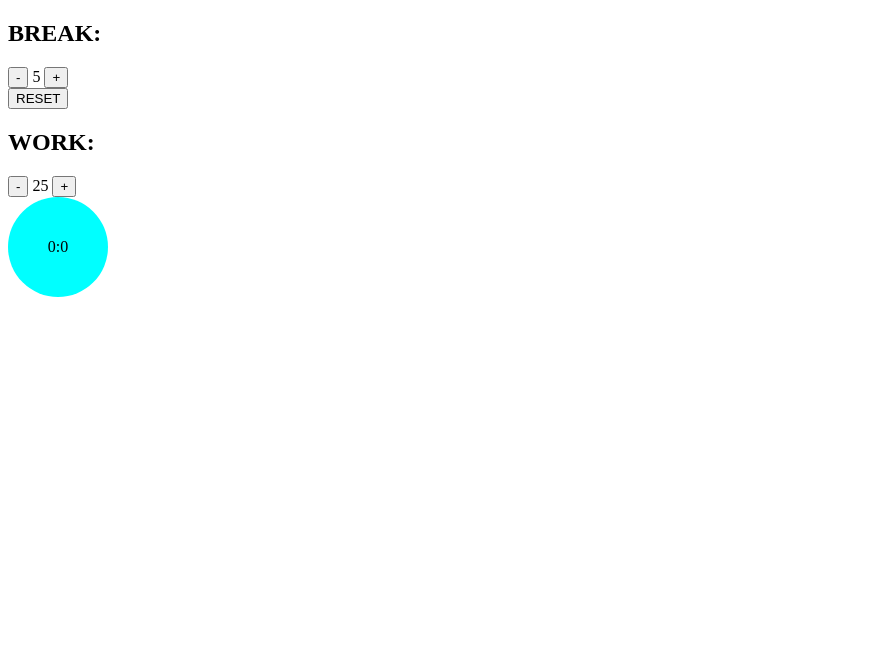
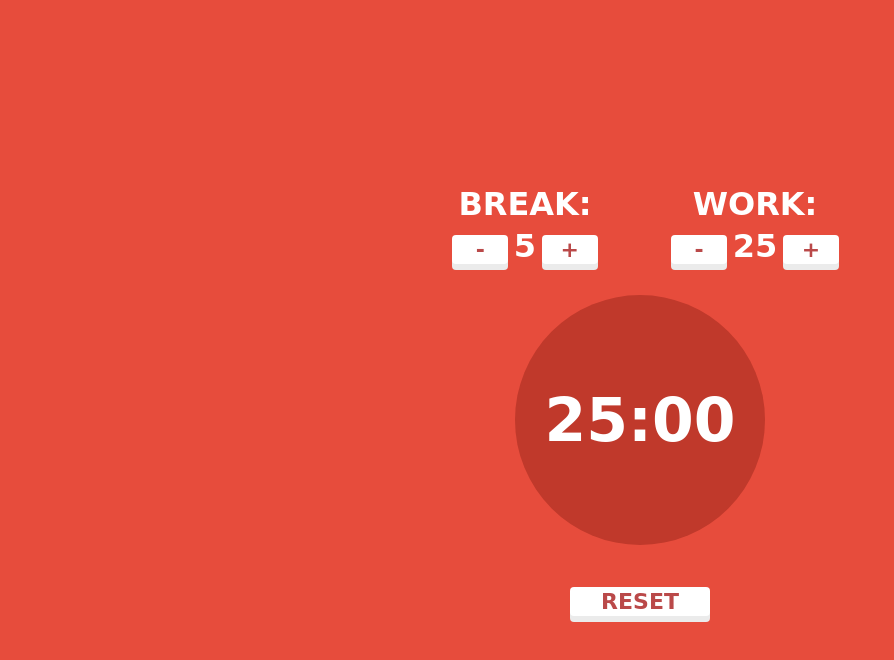
Before and after one commit to denyshutsal/pomodoro-clock, a plain HTML site: page index.html in a window 1280 px wide. Both pictures are taken after a click on the button "RESET". Shown: the whole page, without its empty margins (0-894 px from the left). Drawn offline with Linux system fonts and the light colour scheme; a web font is replaced by a local one.

Commit message:
beta version

```diff
--- a/index.html
+++ b/index.html
@@ -5,28 +5,34 @@
     <meta name="viewport" content="width=device-width, initial-scale=1.0" />
     <script src="main.js" defer></script>
     <link rel="stylesheet" href="style.css" />
+    <link rel="preconnect" href="https://fonts.googleapis.com" />
+    <link rel="preconnect" href="https://fonts.gstatic.com" crossorigin />
+    <link
+      href="https://fonts.googleapis.com/css2?family=Delius+Unicase:wght@700&display=swap"
+      rel="stylesheet"
+    />
     <title>Assignment - Pomodoro Clock</title>
   </head>
   <body>
     <div class="container">
-      <div class="buttonsSection">
+      <div class="buttons-section">
         <div class="btn1">
-          <h2>BREAK:</h2>
-          <button class="breakBtnMinus btn" type="button">-</button>
-          <span class="breakTime">5</span>
-          <button class="breakBtnPlus btn" type="button">+</button>
-        </div>
-        <div class="resetSection">
-          <button class="resetTimerBtn" type="button">RESET</button>
+          <h1>BREAK:</h1>
+          <button class="break-btn-minus btn" type="button">-</button>
+          <span class="break-time">5</span>
+          <button class="break-btn-plus btn" type="button">+</button>
         </div>
         <div class="btn2">
-          <h2>WORK:</h2>
-          <button class="workBtnMinus btn" type="button">-</button>
-          <span class="workTime">25</span>
-          <button class="workBtnPlus btn" type="button">+</button>
+          <h1>WORK:</h1>
+          <button class="work-btn-minus btn" type="button">-</button>
+          <span class="work-time">25</span>
+          <button class="work-btn-plus btn" type="button">+</button>
         </div>
       </div>
-      <div class="circle"><span class="timer">0:0</span></div>
+      <div class="circle"><span class="timer">25:00</span></div>
+      <div class="reset-section">
+        <button class="reset-timer-btn btn" type="button">RESET</button>
+      </div>
     </div>
   </body>
 </html>
--- a/main.js
+++ b/main.js
@@ -1,31 +1,36 @@
 "use script";
 
-const breakBtnMinus = document.querySelector(".breakBtnMinus");
-const breakBtnPlus = document.querySelector(".breakBtnPlus");
-const workBtnMinus = document.querySelector(".workBtnMinus");
-const workBtnPlus = document.querySelector(".workBtnPlus");
-const workTime = document.querySelector(".workTime");
+// raname functions!----------------------------------
 
-const resetTimerBtn = document.querySelector(".resetTimerBtn");
+const breakBtnMinus = document.querySelector(".break-btn-minus");
+const breakBtnPlus = document.querySelector(".break-btn-plus");
+const workBtnMinus = document.querySelector(".work-btn-minus");
+const workBtnPlus = document.querySelector(".work-btn-plus");
+const workTime = document.querySelector(".work-time");
+
+const resetTimerBtn = document.querySelector(".reset-timer-btn");
 const startTimerBtn = document.querySelector(".circle");
 const timer = document.querySelector(".timer");
 
-let workStartMin = 0;
+let start = 25;
+let workStartMin = 25;
 let workStartSec = 0;
-let endMin = 25;
+let endMin = 0;
 
 // variable to store our intervalID
 let nIntervId;
 
 startTimerBtn.addEventListener("click", changeColor);
-resetTimerBtn.addEventListener("click", stopTextColor);
+resetTimerBtn.addEventListener("click", resetTimer);
 workBtnMinus.addEventListener("click", function () {
-  endMin--;
-  workTime.innerHTML = endMin;
+  start--;
+  workTime.innerHTML = start;
+  workStartMin = start;
 });
 workBtnPlus.addEventListener("click", function () {
-  endMin++;
-  workTime.innerHTML = endMin;
+  start++;
+  workTime.innerHTML = start;
+  workStartMin = start;
 });
 
 function changeColor() {
@@ -36,25 +41,37 @@ function changeColor() {
 }
 
 function flashText() {
-  checkTime();
+  if (workStartMin === endMin && workStartSec === 0) {
+    stopTextColor();
+    return;
+  }
+
+  if (workStartSec === 0) {
+    workStartMin--;
+    workStartSec = 59;
+  }
+
+  startTimerBtn.classList.toggle("ripples");
   timer.innerHTML = `${workStartMin}:${workStartSec}`;
-  workStartSec++;
+  workStartSec--;
 }
 
 function stopTextColor() {
   clearInterval(nIntervId);
   // release our intervalID from the variable
   nIntervId = null;
-  workStartMin = 0;
+  startTimerBtn.classList.remove("ripples");
+  workStartMin = start;
   workStartSec = 0;
-  timer.innerHTML = `${workStartMin}:${workStartSec}`;
+  timer.innerHTML = "00:00";
 }
 
-function checkTime() {
-  if (workStartMin === endMin) {
-    stopTextColor();
-  } else if (workStartSec === 60) {
-    workStartMin++;
-    workStartSec = 0;
-  }
+function resetTimer() {
+  clearInterval(nIntervId);
+  // release our intervalID from the variable
+  nIntervId = null;
+  startTimerBtn.classList.remove("ripples");
+  workStartMin = start;
+  workStartSec = 0;
+  timer.innerHTML = `${workStartMin}:${workStartSec}0`;
 }
--- a/style.css
+++ b/style.css
@@ -1,11 +1,93 @@
+* {
+  margin: 0;
+  padding: 0;
+  box-sizing: border-box;
+}
+
+body {
+  display: flex;
+  flex-direction: row;
+  align-items: center;
+  justify-content: center;
+  height: 100vh;
+  background-color: #e74c3c;
+  color: #fff;
+  font-family: "Delius Unicase", cursive;
+  font-weight: 700;
+}
+
+.container {
+  width: 70%;
+  display: flex;
+  flex-direction: column;
+  align-items: center;
+  justify-content: center;
+  gap: 30px;
+}
+
+.buttons-section {
+  width: 400px;
+  display: flex;
+  flex-direction: row;
+  align-items: center;
+  justify-content: space-between;
+  gap: 60px;
+}
+
 .circle {
   display: flex;
   flex-direction: row;
   align-items: center;
   justify-content: center;
-  width: 100px;
-  height: 100px;
-  background-color: aqua;
+  width: 250px;
+  height: 250px;
+  background-color: #c0392b;
   border-radius: 50%;
   cursor: pointer;
+  transition: all 0.2s ease-in-out;
 }
+
+.timer {
+  font-size: 60px;
+}
+
+.ripples {
+  transform: scale(1.1);
+}
+
+.btn {
+  cursor: pointer;
+  border: none;
+  margin: 12px 0px 0px;
+  padding: 0px 15px;
+  border-radius: 4px;
+  box-shadow: #ebebeb 0px 6px 0px;
+  font-family: inherit;
+  font-size: 22px;
+  font-weight: inherit;
+  height: 29px;
+  color: #ba4949;
+  font-weight: bold;
+  width: 56px;
+  background-color: white;
+  transition: color 0.5s ease-in-out 0s;
+}
+
+.btn1,
+.btn2 {
+  width: 180px;
+  text-align: center;
+}
+
+.reset-timer-btn {
+  width: 140px;
+}
+
+span {
+  font-size: 32px;
+}
+
+.btn:active {
+  transform: translateY(6px);
+  box-shadow: none;
+}
```
